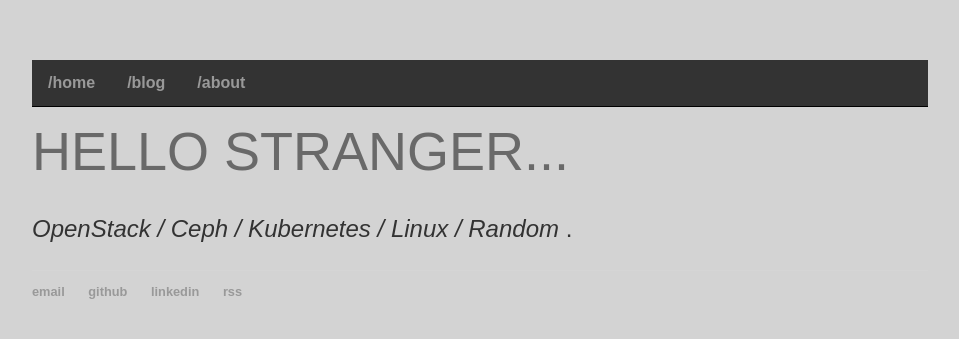
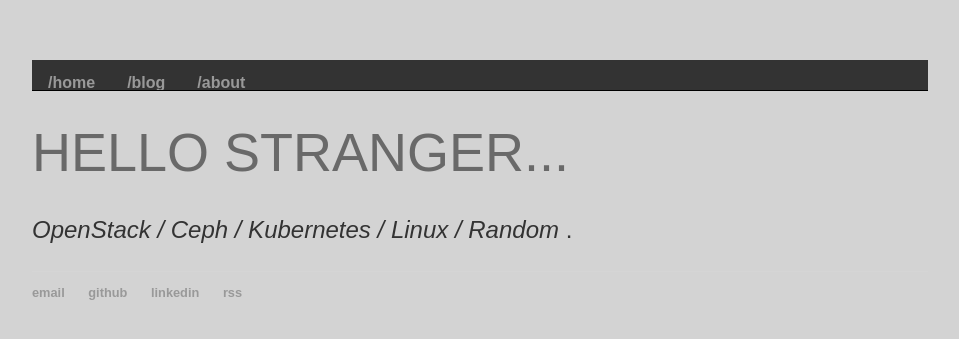
Before and after one commit to mauroseb/mauroseb.github.io, a Jekyll site: the page built from index.html, in a window 1280 px wide. Shown: the top 339 px of the page, without its empty margins (160-1119 px from the left). Built offline with Jekyll 4.4.1, drawn with Linux system fonts in a browser that asks for light colours; the list of posts is cut into pages by our own code.

Commit message:
Update main.css

```diff
--- a/css/main.css
+++ b/css/main.css
@@ -6,19 +6,21 @@
 }
 
 nav {
-   width: 100%;
-   height: 30px;
+
 }
 
 nav ul {
     font-family: 'Arial', 'Sans-Serif';
     padding: 0px;
     margin: 0;
+    width: 100%;
+    height: 30px;
     list-style: none;
     font-weight: bold;
     border-bottom: 1px solid #000000;
     text-transform: lowercase;
     background-color: #333;
+    position: sticky;
     overflow: hidden;
 }
 
```
